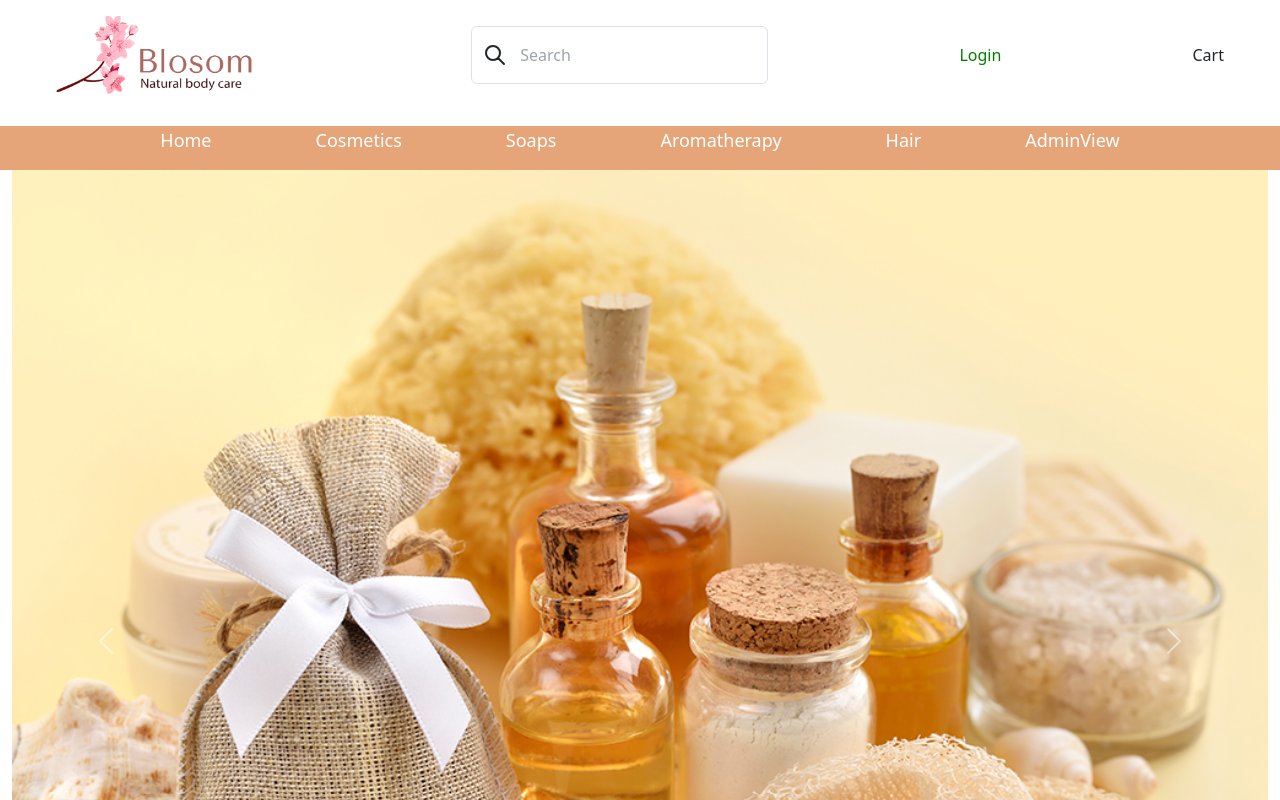
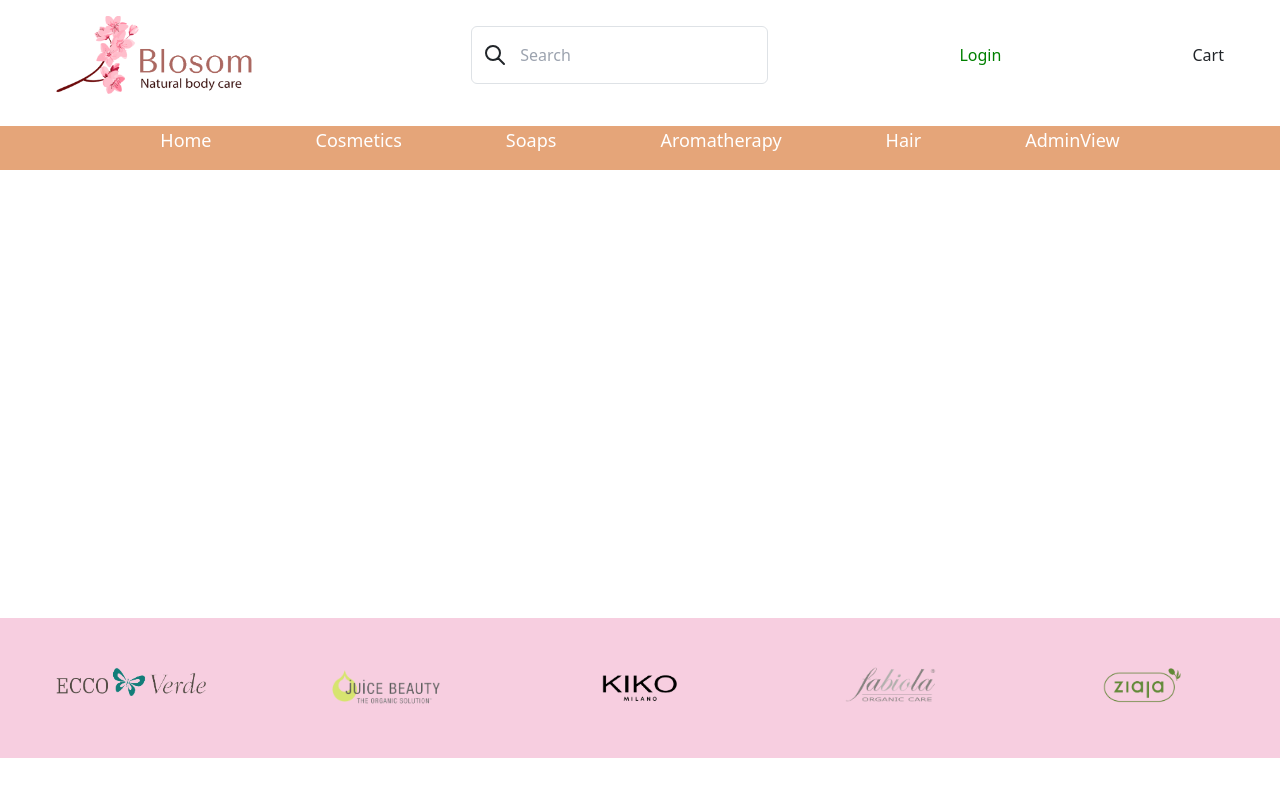
Before and after one commit to Ecommerce-MAC/Blossom-Front, a React (Vite) app: page / in a window 1280 px wide. Shown: the top 800 px of the page. Built offline with nearby package versions, Linux system fonts and the light colour scheme; a web font is replaced by a local one.

Commit message:
Carrusel Tailwind

```diff
--- a/package.json
+++ b/package.json
@@ -10,10 +10,12 @@
   },
   "dependencies": {
     "bootstrap": "^5.2.3",
+    "elements": "^0.6.0",
     "react": "^18.2.0",
     "react-bootstrap": "^2.7.2",
     "react-dom": "^18.2.0",
-    "react-router-dom": "^6.9.0"
+    "react-router-dom": "^6.9.0",
+    "tailwind": "^4.0.0"
   },
   "devDependencies": {
     "@types/react": "^18.0.27",
--- a/src/components/Nav.jsx
+++ b/src/components/Nav.jsx
@@ -54,7 +54,7 @@
                             }`}
                     >
 
-                        <ul className=" space-y-8 md:flex md:space-x-6 md:space-y-0 text-white gap-20 text-lg font-light">
+                        <ul className="space-y-8 md:flex md:space-x-6 md:space-y-0 text-white gap-20 text-lg font-light">
                             <li className="">
                                 <a href="/">Home</a>
                             </li>
--- a/src/components/Slide.jsx
+++ b/src/components/Slide.jsx
@@ -1,70 +1,52 @@
-import Carousel from 'react-bootstrap/Carousel';
-import slide1 from "../assets/img-slide/slide1.png"
-import slide2 from "../assets/img-slide/slide2.png"
-import slide3 from "../assets/img-slide/slide3.png"
-import slide4 from "../assets/img-slide/slide4.png"
-import slide5 from "../assets/img-slide/slide5.png"
-import slide6 from "../assets/img-slide/slide6.png"
+export default function Slide () {
+
+  return (
+
+    <div className="max-w-2xl mx-auto">
+
+      <div id="default-carousel" className="relative" data-carousel="static">
+            {/* <!-- Carousel wrapper --> */}
+            <div className="overflow-hidden relative h-56 rounded-lg sm:h-64 xl:h-80 2xl:h-96">
+                {/* <!-- Item 1 --> */}
+                <div className="hidden duration-700 ease-in-out" data-carousel-item>
+                <img src={import('../assets/img-slide/slide1.png')} alt="texto_alternativo" />
+                    <span className="absolute top-1/2 left-1/2 text-2xl font-semibold text-white -translate-x-1/2 -translate-y-1/2 sm:text-3xl dark:text-gray-800">First Slide</span>
+
+                </div>
+                {/* <!-- Item 2 --> */}
+                <div className="hidden duration-700 ease-in-out" data-carousel-item>
+                    <img src="https://flowbite.com/docs/images/carousel/carousel-2.svg" className="block absolute top-1/2 left-1/2 w-full -translate-x-1/2 -translate-y-1/2" alt="..."/>
+                </div>
+                {/* <!-- Item 3 --> */}
+                <div className="hidden duration-700 ease-in-out" data-carousel-item>
+                    <img src="https://flowbite.com/docs/images/carousel/carousel-3.svg" className="block absolute top-1/2 left-1/2 w-full -translate-x-1/2 -translate-y-1/2" alt="..."/>
+                </div>
+            </div>
+            {/* <!-- Slider indicators --> */}
+            <div className="flex absolute bottom-5 left-1/2 z-30 space-x-3 -translate-x-1/2">
+                <button type="button" className="w-3 h-3 rounded-full" aria-current="false" aria-label="Slide 1" data-carousel-slide-to="0"></button>
+                <button type="button" className="w-3 h-3 rounded-full" aria-current="false" aria-label="Slide 2" data-carousel-slide-to="1"></button>
+                <button type="button" className="w-3 h-3 rounded-full" aria-current="false" aria-label="Slide 3" data-carousel-slide-to="2"></button>
+            </div>
+            {/* <!-- Slider controls --> */}
+            <button type="button" className="flex absolute top-0 left-0 z-30 justify-center items-center px-4 h-full cursor-pointer group focus:outline-none" data-carousel-prev>
+                <span className="inline-flex justify-center items-center w-8 h-8 rounded-full sm:w-10 sm:h-10 bg-white/30 dark:bg-gray-800/30 group-hover:bg-white/50 dark:group-hover:bg-gray-800/60 group-focus:ring-4 group-focus:ring-white dark:group-focus:ring-gray-800/70 group-focus:outline-none">
+                    <svg className="w-5 h-5 text-white sm:w-6 sm:h-6 dark:text-gray-800" fill="none" stroke="currentColor" viewBox="0 0 24 24" xmlns="http://www.w3.org/2000/svg"><path stroke-linecap="round" stroke-linejoin="round" stroke-width="2" d="M15 19l-7-7 7-7"></path></svg>
+                    <span className="hidden">Previous</span>
+                </span>
+            </button>
+            <button type="button" className="flex absolute top-0 right-0 z-30 justify-center items-center px-4 h-full cursor-pointer group focus:outline-none" data-carousel-next>
+                <span className="inline-flex justify-center items-center w-8 h-8 rounded-full sm:w-10 sm:h-10 bg-white/30 dark:bg-gray-800/30 group-hover:bg-white/50 dark:group-hover:bg-gray-800/60 group-focus:ring-4 group-focus:ring-white dark:group-focus:ring-gray-800/70 group-focus:outline-none">
+                    <svg className="w-5 h-5 text-white sm:w-6 sm:h-6 dark:text-gray-800" fill="none" stroke="currentColor" viewBox="0 0 24 24" xmlns="http://www.w3.org/2000/svg"><path stroke-linecap="round" stroke-linejoin="round" stroke-width="2" d="M9 5l7 7-7 7"></path></svg>
+                    <span className="hidden">Next</span>
+                </span>
+            </button>
+        </div>
+
+    </div>
 
 
-const Slide =() => {
-    return (
-        <div>
-            <Carousel>
-      <Carousel.Item>
-        <img
-          className="d-block w-100"
-          src={slide1}
-          alt="First slide"
-        />
-
-      </Carousel.Item>
-      <Carousel.Item>
-        <img
-          className="d-block w-100"
-          src={slide2}
-          alt="Second slide"
-        />
+  )
 
 
-      </Carousel.Item>
-      <Carousel.Item>
-        <img
-          className="d-block w-100"
-          src={slide3}
-          alt="Third slide"
-        />
-
-</Carousel.Item>
-      <Carousel.Item>
-        <img
-          className="d-block w-100"
-          src={slide4}
-          alt="Second slide"
-        />
-
-</Carousel.Item>
-      <Carousel.Item>
-        <img
-          className="d-block w-100"
-          src={slide5}
-          alt="Second slide"
-        />
-
-</Carousel.Item>
-      <Carousel.Item>
-        <img
-          className="d-block w-100"
-          src={slide6}
-          alt="Second slide"
-        />
-
-      </Carousel.Item>
-    </Carousel>
-
-
-        </div>
-    )
 }
-
-export default Slide
--- a/src/pages/Home.jsx
+++ b/src/pages/Home.jsx
@@ -1,5 +1,6 @@
 import React from "react";
-import Slide from "../components/Slide"
+import { Navbar } from "react-bootstrap";
+import Slide from "../components/Slide";
 
 
 function Home() {
@@ -7,7 +8,6 @@
     return (
         <div>
            <Slide/>
-
         </div>
     );
 }
```
Also changed, not shown: 1 other file (tests, documents, lock files or other folders).
